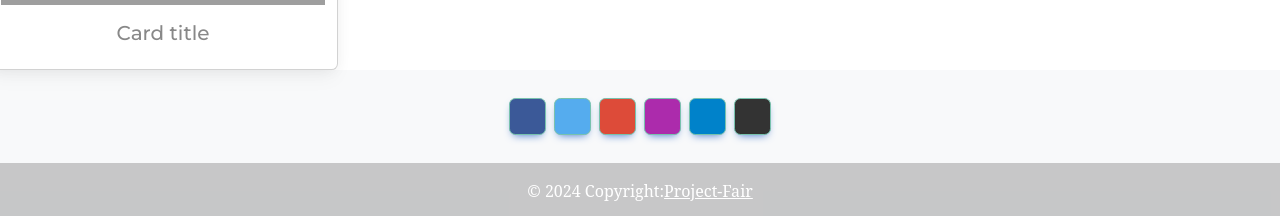
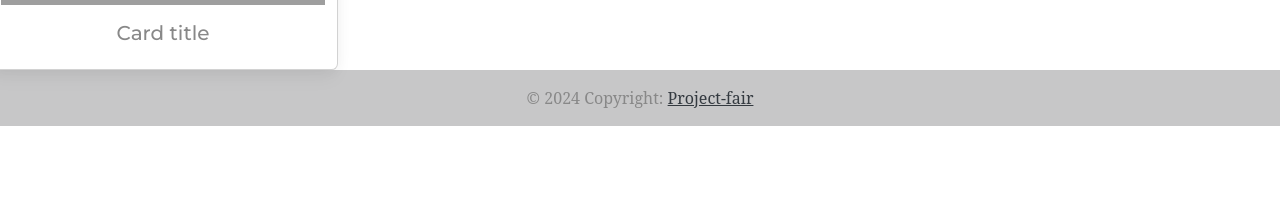
Before and after one commit to anjali216/project-fair-frontend, a React (Vite) app: page / in a window 1280 px wide. Shown: the part 826-1042 px from the top of the page. After the commit the page ends 952 px from the top, so only its background shows below. Built offline with nearby package versions, Linux system fonts and the light colour scheme; grey boxes are pictures that could not be loaded; a web font is replaced by a local one.

Commit message:
frontend

```diff
--- a/src/Components/Add.jsx
+++ b/src/Components/Add.jsx
@@ -44,7 +44,7 @@ function Add() {
 
   return (
     <div >
-      <MDBBtn onClick={toggleOpen}>Add</MDBBtn>
+      <MDBBtn   className='btn btn-info' style={{float:'right'}}  onClick={toggleOpen}>Add</MDBBtn>
 
     <MDBModal staticBackdrop tabIndex='-1' open={staticModal} onClose={() => setStaticModal(false)}>
       <MDBModalDialog>
@@ -68,7 +68,7 @@ function Add() {
                       </div>
                     }
                 </div>
-            </div>
+            {/* </div> */}
 
             <div className="col">
                 <form>
@@ -79,6 +79,7 @@ function Add() {
                     <textarea onChange={(e)=>setProjectDetails({...ProjectDetails,overview:e.target.value})} className='form-control mb-3' placeholder='Overview'> </textarea>
                 </form>
             </div>
+            </div>
           </MDBModalBody>
           <MDBModalFooter>
             <MDBBtn color='secondary' type='submit' onClick={toggleOpen}>
@@ -88,7 +89,9 @@ function Add() {
           </MDBModalFooter>
         </MDBModalContent>
       </MDBModalDialog>
-    </MDBModal></div>
+    </MDBModal>
+    </div>
+
   )
 }
 
--- a/src/Components/Footer.jsx
+++ b/src/Components/Footer.jsx
@@ -1,83 +1,15 @@
 // eslint-disable-next-line no-unused-vars
 import React from 'react'
-import {
-    MDBFooter,
-    MDBContainer,
-    MDBIcon,
-    MDBBtn
-  } from 'mdb-react-ui-kit';
+import { MDBFooter } from 'mdb-react-ui-kit';
 
 function Footer() {
   return (
     <div>
-       <MDBFooter className='bg-light text-center text-white'>
-        <MDBContainer className='p-4 pb-0'>
-          <section className='mb-4'>
-            <MDBBtn
-              floating
-              className='m-1'
-              style={{ backgroundColor: '#3b5998' }}
-              href='#!'
-              role='button'
-            >
-              <MDBIcon fab icon='facebook-f' />
-            </MDBBtn>
-
-            <MDBBtn
-              floating
-              className='m-1'
-              style={{ backgroundColor: '#55acee' }}
-              href='#!'
-              role='button'
-            >
-              <MDBIcon fab icon='twitter' />
-            </MDBBtn>
-
-            <MDBBtn
-              floating
-              className='m-1'
-              style={{ backgroundColor: '#dd4b39' }}
-              href='#!'
-              role='button'
-            >
-              <MDBIcon fab icon='google' />
-            </MDBBtn>
-            <MDBBtn
-              floating
-              className='m-1'
-              style={{ backgroundColor: '#ac2bac' }}
-              href='#!'
-              role='button'
-            >
-              <MDBIcon fab icon='instagram' />
-            </MDBBtn>
-
-            <MDBBtn
-              floating
-              className='m-1'
-              style={{ backgroundColor: '#0082ca' }}
-              href='#!'
-              role='button'
-            >
-              <MDBIcon fab icon='linkedin-in' />
-            </MDBBtn>
-
-            <MDBBtn
-              floating
-              className='m-1'
-              style={{ backgroundColor: '#333333' }}
-              href='#!'
-              role='button'
-            >
-              <MDBIcon fab icon='github' />
-            </MDBBtn>
-          </section>
-        </MDBContainer>
-
+ <MDBFooter bgColor='light' className='text-center text-lg-left'>
       <div className='text-center p-3' style={{ backgroundColor: 'rgba(0, 0, 0, 0.2)' }}>
-          © 2024 Copyright:
-          <a className='text-white' href=''>
-            Project-Fair
+        &copy; {new Date().getFullYear()} Copyright:{' '}
+        <a className='text-dark' href=''>
+          Project-fair
         </a>
       </div>
     </MDBFooter>
```
Lines whose indentation alone changed are shown as unchanged.
